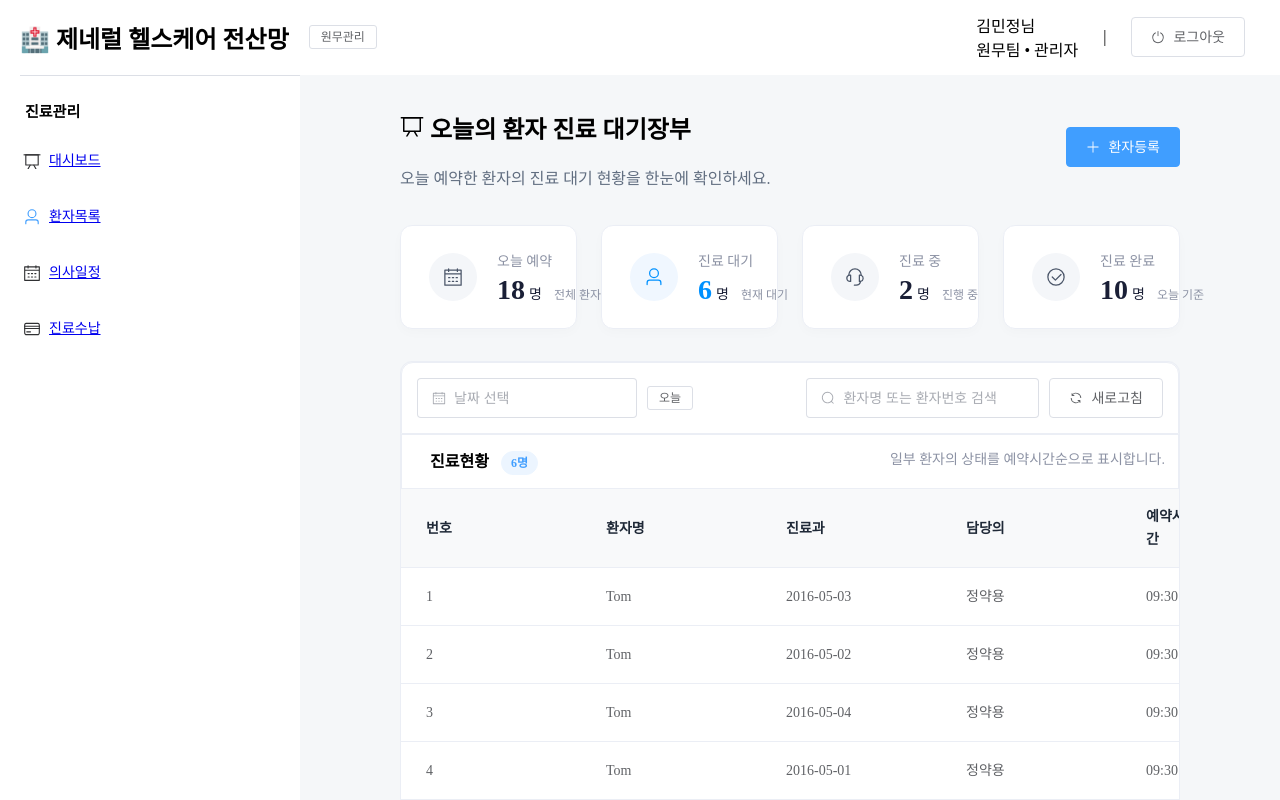
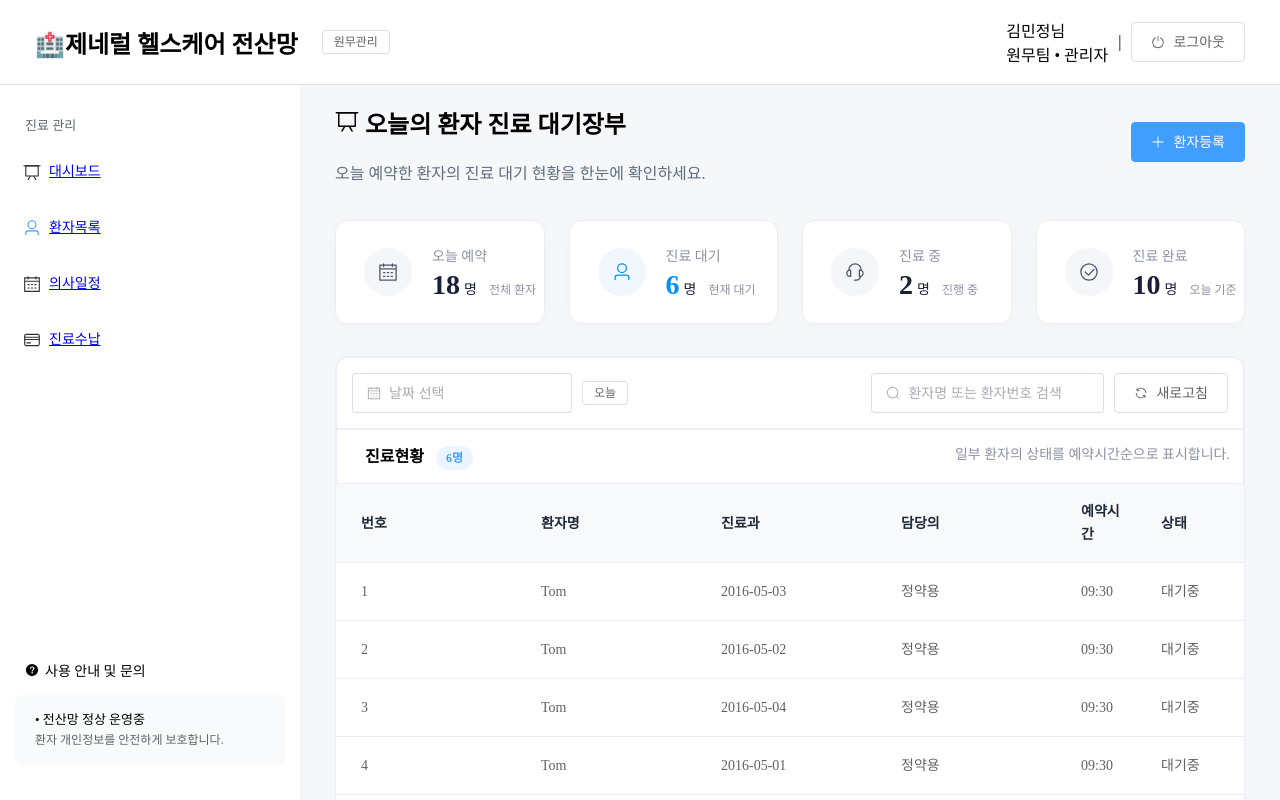
Before and after one commit to ctrl404J/hospital-reservation-vue, a Vue app: page / in a window 1280 px wide. Shown: the top 800 px of the page. Built offline with nearby package versions, Linux system fonts and the light colour scheme.

Commit message:
refactor: 헤더와 사이드바 CSS 조정

```diff
--- a/src/assets/styles/appHeader.css
+++ b/src/assets/styles/appHeader.css
@@ -2,20 +2,13 @@
         display:flex;
         flex-direction: row;
         align-items: center;
+        justify-content: space-between;
         width: 100%;
-        border-bottom: 1px solid #dcdfe6;;
     }
 
-    .reception-btn {
-        padding: 20px;
+    .header-title-box {
+        display:flex;
+        flex-direction: row;
+        align-items: center;
+        gap: 24px;
     }
-
-    .header-info-box {
-        margin-left: auto;
-        padding-left: 20px;
-    }
-
-    .logout-aria {
-        padding-left: 15px;
-        padding-right: 15px;
-    }
--- a/src/assets/styles/appSidebar.css
+++ b/src/assets/styles/appSidebar.css
@@ -1,13 +1,18 @@
-  .side-menu-container {
-    display: flex;
-    flex-direction: column;
-    height: 100%;
-  }
+.side-menu-container {
+  display: flex;
+  flex-direction: column;
+  height: 100%;
+  box-sizing: border-box;
+  overflow: hidden;
+}
 
   .menu-group-title {
     padding-left: 25px;
     font-size: 15px;
-    margin-bottom: 12px;
+    /* margin-bottom: 12px; */
+    margin: 30px 0 10px 0;
+    font-size: 13px;
+    color: #596474;
   }
 
   .menu {
@@ -43,7 +48,7 @@
   }
 
   .side-info-box {
-    margin: 15px 15px 15px 15px;
+    margin: 15px;
     border-radius: 8px;
     background-color: #F8FAFB;
     padding: 15px 15px 15px 20px;
--- a/src/assets/styles/mainLayout.css
+++ b/src/assets/styles/mainLayout.css
@@ -1,4 +1,4 @@
-  html,body,#app {
+html, body, #app {
   margin: 0;
   padding: 0;
   height: 100%;
@@ -6,28 +6,40 @@
 
 .common-layout {
   height: 100vh;
+  overflow: hidden;
+}
+
+.common-container {
+  display: flex;
+  flex-direction: column;
+  width: 100%;
+  height: 100%;
+}
+
+.common-container > .el-container {
+  display: flex;
+  flex-direction: row;
+  height: calc(100% - 85px);
+  overflow: hidden;
+}
+
+.common-header {
+  height: 85px;
+  padding: 5px 35px 0 35px;
+  border-bottom: 1px solid #dcdfe6;
 }
 
 el-aside {
   width: 240px;
+  height: 100%;
   flex-shrink: 0;
-  }
-
-  .common-container {
-    display: flex;
-    width: 100%;
-    height: 100%;
-  }
-
-  .common-header {
-    height: 75px;
 }
 
 .common-main {
   flex: 1;
   min-width: 0;
   background-color: #F5F7F9;
-    padding: 15px 100px 25px 100px;
   box-sizing: border-box;
   overflow-y: auto;
+  padding: 0 35px 0 35px;
 }
--- a/src/components/AppHeader.vue
+++ b/src/components/AppHeader.vue
@@ -1,11 +1,12 @@
 <template>
     <div class="header-container">
-        <div class="header-title">
-            <h2>🏥 제네럴 헬스케어 전산망</h2>
-        </div>
-        <div class="reception-btn">
+        <div class="header-title-box">
+            <h2>🏥제네럴 헬스케어 전산망</h2>
             <el-button size="small">원무관리</el-button>
         </div>
+        <!-- <div class="reception-btn">
+
+        </div> -->
         <el-space class="header-info-box" :size="10" spacer="|">
             <div class="logout-aria">
                 <div>김민정님</div>
--- a/src/components/AppSidebar.vue
+++ b/src/components/AppSidebar.vue
@@ -2,7 +2,7 @@
   <div class="side-menu-container">
     <el-row class="tac">
       <el-col :span="24">
-        <h5 class="menu-group-title">진료관리</h5>
+        <div class="menu-group-title">진료 관리</div>
         <el-menu default-active="2" class="menu">
           <el-menu-item index="1">
             <el-icon><DataBoard /></el-icon>
```
Lines whose indentation alone changed are shown as unchanged.
